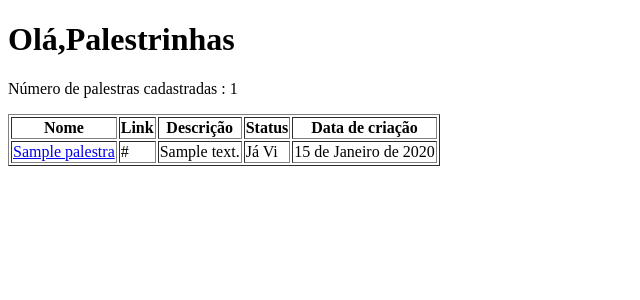
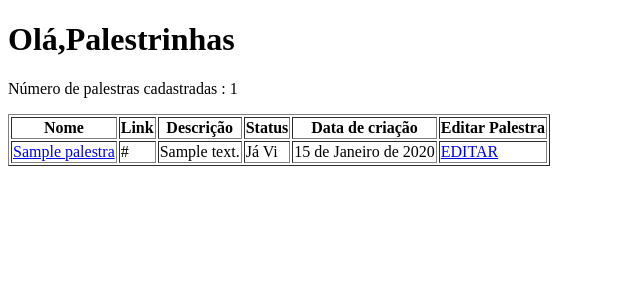
Before and after one commit to Carine-Neris/palestinhas, a Django app: page / in a window 1280 px wide. Shown: the part 68-368 px from the top of the page, without its empty margins (0-640 px from the left). Run offline with Django 4.2, Linux system fonts and the light colour scheme; tables that the repository leaves empty hold one stand-in row (values such as "Sample post").

Commit message:
adicionado link para editar a palestra cadastrada

```diff
--- a/palestrinhas/templates/palestras/index.html
+++ b/palestrinhas/templates/palestras/index.html
@@ -18,6 +18,7 @@
             <th>Descrição</th>
             <th>Status</th>
             <th>Data de criação</th>
+            <th>Editar Palestra</th>
         </tr>
         {% for item in context %}
             <tr>
@@ -26,6 +27,7 @@
                 <td>{{item.descricao}}</td>
                 <td>{{item.status}}</td>
                 <td>{{item.data_criacao}}</td>
+                <td><a href="{% url 'palestraedit' item.id %}">EDITAR</a></td>
             </tr>
         {% endfor %}
     </table>
```
